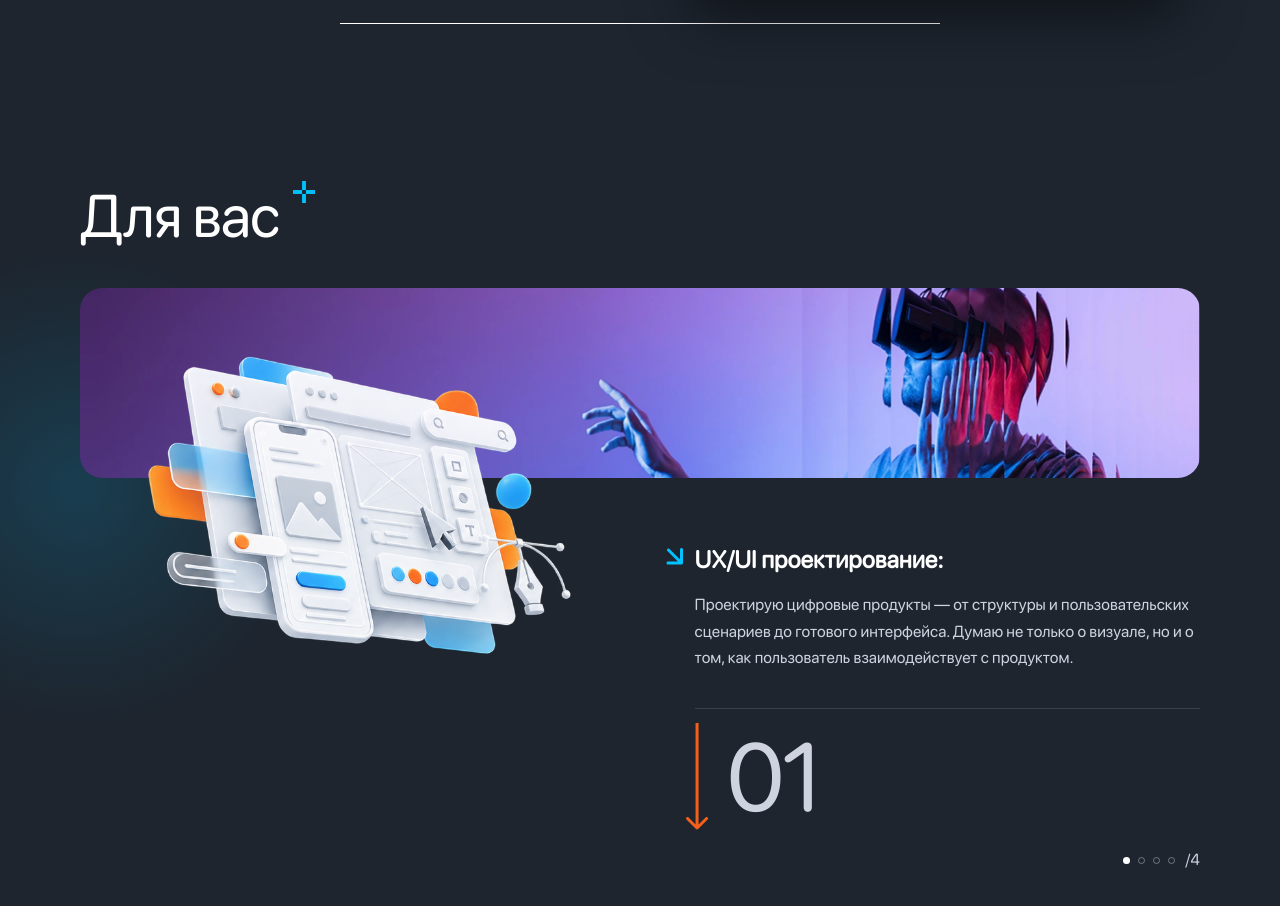
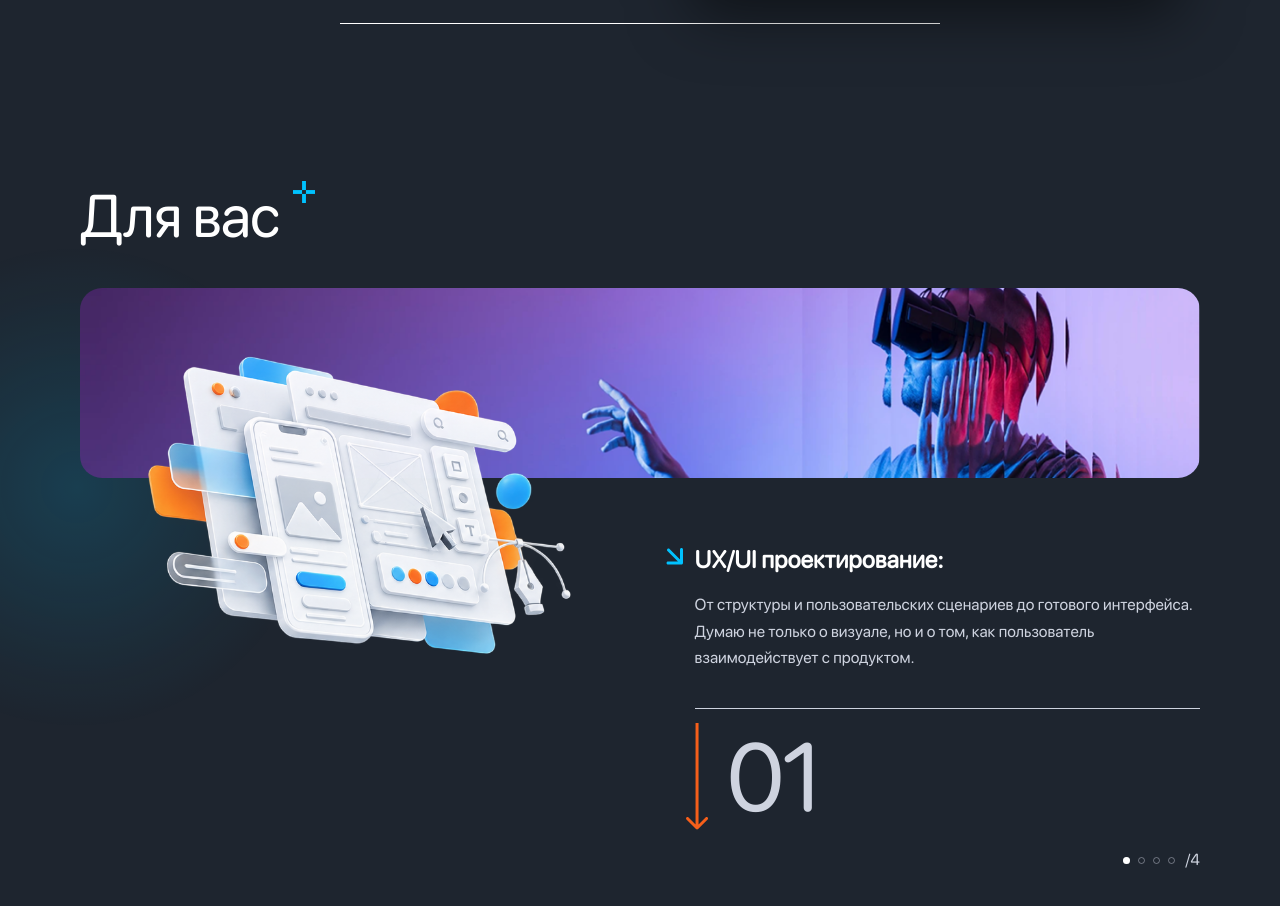
Before and after one commit to sotn9plyur/portfolio, a React (Vite) app: page / in a window 1280 px wide. Shown: the part 1820-2726 px from the top of the page. Built offline with nearby package versions, Linux system fonts and the light colour scheme.

Commit message:
поправил шрифты но круг в футуре все еще делает голову

```diff
--- a/src/components/Advantages/Advantages.css
+++ b/src/components/Advantages/Advantages.css
@@ -129,12 +129,12 @@
   }
 
   .accordion__title {
-    font-size: 16px;
+    font-size: 18px;
   }
 
   .accordion__text {
     margin-left: 28px;
     margin-bottom: 22px;
-    font-size: 14px;
+    font-size: 16px;
   }
 }
--- a/src/components/Can/Can.css
+++ b/src/components/Can/Can.css
@@ -117,7 +117,7 @@
 
   .can__text {
     max-width: 100%;
-    font-size: 15px;
+    font-size: 16px;
   }
 
   .can__stack {
--- a/src/components/Footer/Footer.css
+++ b/src/components/Footer/Footer.css
@@ -1,6 +1,8 @@
-/* capped to match .page — otherwise the bubbles (positioned as % of this
-   element's own box) would keep spreading out on wide viewports instead of
-   staying within the site's 1440px canvas */
+/* capped to match .page so the bubbles stay on the site's 1440px canvas.
+   The glow is sized to finish inside that box: a 62% horizontal radius
+   reaches 446px either side of centre and is fully transparent by 70% of
+   that, so it fades out well before the 1440 edge and never meets the flat
+   "ear" background with a hard line. */
 .footer {
   position: relative;
   overflow: hidden;
@@ -9,7 +11,7 @@
   padding-top: clamp(70px, 10vw, 130px);
   background:
     radial-gradient(
-      120% 90% at 50% 100%,
+      62% 85% at 50% 100%,
       rgba(var(--blue-rgb), 0.16) 0%,
       rgba(var(--bg-rgb), 0) 70%
     ),
@@ -180,7 +182,7 @@
   }
 
   .footer__tagline {
-    font-size: 15px;
+    font-size: 16px;
   }
 
   .footer__cta img {
--- a/src/components/ForU/ForU.css
+++ b/src/components/ForU/ForU.css
@@ -8,13 +8,16 @@
   height: calc(var(--slides) * 100vh);
 }
 
+/* no overflow clip here — same reasoning as .can: the ambient glow needs
+   room to fade out past the section's own 1440px edge, all the way to the
+   true page edge (body handles that final clip). Nothing else inside the
+   pin needs it — the banner and the counter window already clip themselves. */
 .foru__pin {
   position: sticky;
   top: 0;
   display: flex;
   align-items: center;
   min-height: 100vh;
-  overflow: hidden;
 }
 
 .foru__inner {
@@ -294,7 +297,7 @@
 
   .foru__text {
     margin-left: 26px;
-    font-size: 14px;
+    font-size: 13px;
   }
 
   .foru__divider {
--- a/src/components/Hero/Hero.css
+++ b/src/components/Hero/Hero.css
@@ -367,7 +367,7 @@
   }
 
   .hero__tagline {
-    font-size: 14px;
+    font-size: 16px;
   }
 
   .hero__since {
--- a/src/i18n/translations.js
+++ b/src/i18n/translations.js
@@ -34,7 +34,7 @@ export const translations = {
       slides: [
         {
           heading: 'UX/UI проектирование:',
-          text: 'Проектирую цифровые продукты — от структуры и пользовательских сценариев до готового интерфейса. Думаю не только о визуале, но и о том, как пользователь взаимодействует с продуктом.',
+          text: 'От структуры и пользовательских сценариев до готового интерфейса. Думаю не только о визуале, но и о том, как пользователь взаимодействует с продуктом.',
         },
         {
           heading: 'Анимация:',
@@ -149,7 +149,7 @@ export const translations = {
       slides: [
         {
           heading: 'UX/UI design:',
-          text: 'I design digital products — from structure and user journeys through to the finished interface. I think not only about how it looks, but about how people actually interact with it.',
+          text: 'From structure and user journeys through to the finished interface. I think not only about how it looks, but about how people actually interact with it.',
         },
         {
           heading: 'Animation:',
--- a/src/index.css
+++ b/src/index.css
@@ -35,8 +35,8 @@
 
   --orange-soft: #ff7a3d;
   --muted: var(--grey);
-  --muted-2: rgba(var(--grey-rgb), 0.55);
-  --line: rgba(var(--grey-rgb), 0.16);
+  --muted-2: var(--grey);
+  --line: var(--grey);
 
   --gutter: 80px;
   --gutter-narrow: 20px;
```
Also changed, not shown: src/components/Footer/Footer.jsx (+26 -19 lines).
